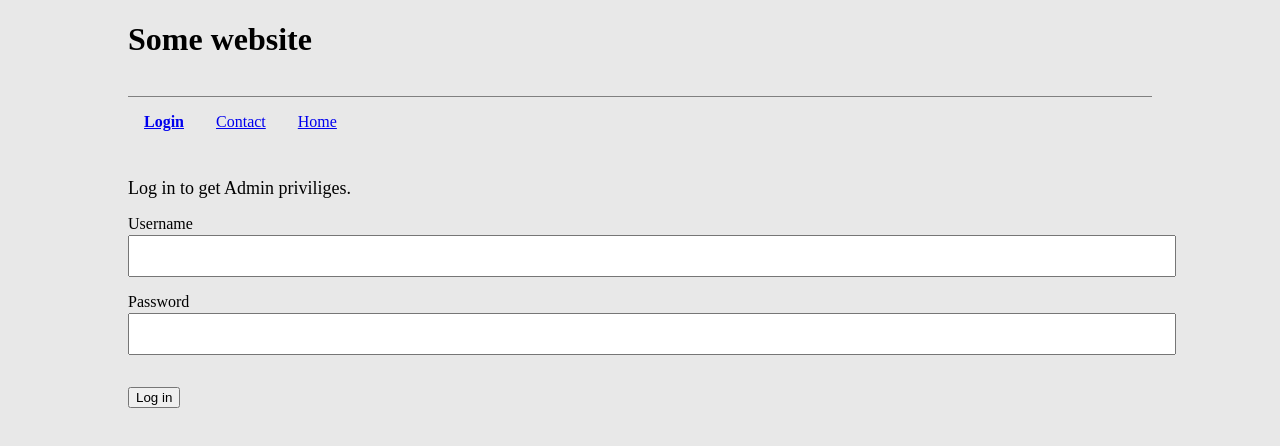
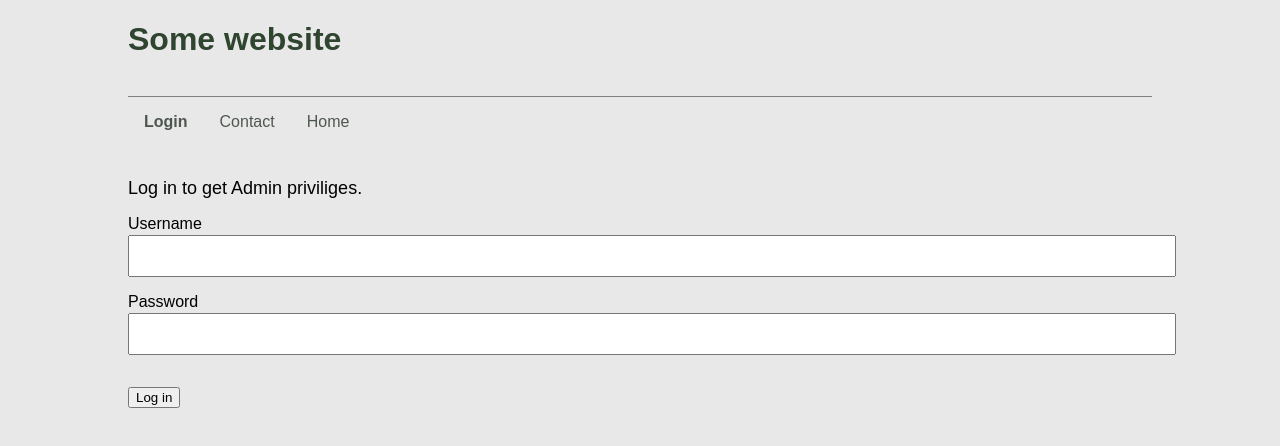
Before and after one commit to sulenchy/js-2-ca-example, a React (Create React App) app: page /login in a window 1280 px wide. Shown: the top 446 px of the page. Built offline with nearby package versions, Linux system fonts and the light colour scheme.

Commit message:
Add files via upload

```diff
--- a/src/App.css
+++ b/src/App.css
@@ -1,8 +1,13 @@
+*{
+  font-family: sans-serif;
+}
 .container {
  max-width: 80vw;
  margin: 0 auto;
 }
-
+.logo {
+  color: rgb(47, 69, 48);
+}
 .navigation {
   display: grid;
   grid-template-columns:  1fr;
@@ -19,6 +24,12 @@
   display: inline;
 }
 
+.navbar-li a {
+  cursor: pointer;
+  text-decoration: none;
+  color: rgb(78, 87, 79);
+}
+
 .navbar-li:hover {
   cursor: pointer;
   font-weight: bold;
@@ -26,6 +37,7 @@
 
 .active {
   font-weight: bold;
+  color: rgb(47, 69, 48);
 }
 
 .introduction {
--- a/src/App.js
+++ b/src/App.js
@@ -10,7 +10,6 @@ function App() {
         <LogoName />
         <Navbar />
       </div>
-
       <Router />
     </div>
   );
--- /dev/null
+++ b/src/components/GoBack.js
@@ -0,0 +1,7 @@
+const GoBack = () => {
+    return (
+        <button onclick={"history.back()"}>&larr;</button>
+    );
+  };
+
+  export default GoBack;
--- a/src/components/Introduction.js
+++ b/src/components/Introduction.js
@@ -1,8 +1,6 @@
 const Introduction = (props) => {
     return (
-
         <h2 className="introduction">{props.name}</h2>
-
     );
   };
 
--- a/src/components/constants/api.js
+++ b/src/components/constants/api.js
@@ -1,2 +1,2 @@
 export const apiProducts = "http://localhost:1337/api/products";
-export const authApi = "http://localhost:1337/api/v1/auth/login";
+export const authApi = "http://localhost:1337/api/auth/login";
--- a/src/components/inputForms/Login.js
+++ b/src/components/inputForms/Login.js
@@ -16,21 +16,23 @@ const LoginForm = () => {
           }),
         onSubmit: values => {
             const userAuth = async () => {
-              // how to write the token down so it is stored upon receiving it?
-              const token = data.accessToken;
+              // how to store token upon receiving it?
+              //const token = data.accessToken;
                 const settings = {
                     method: 'POST',
                     // getting values from the form input and storing them in body
                     body: JSON.stringify(values),
                     headers: {
-                        'Authorization': `Bearer ${token}`,
+                        'Authorization': `Bearer`,
                         'Content-Type': 'application/json',
+                        'Access-Control-Allow-Origin': '*',
+                        'Access-Control-Allow-Methods': 'GET,HEAD,OPTIONS,POST,PUT',
                     }};
                 try {
                     // api request
                   const response = await fetch(authApi, settings);
                   const data = await response.json();
-                  console.log(data.accessToken)
+                 console.log(data)
                     if(response) {
                         //redirect to admin page.
                         <NavLink to={"admin"} />
--- a/src/pages/contact/Contact.js
+++ b/src/pages/contact/Contact.js
@@ -1,6 +1,5 @@
 import ContactForm from "../../components/inputForms/ContactForm";
 import Introduction from "../../components/Introduction";
-
 
 const Contact = () => {
     return (
--- a/src/pages/detailPage/Product.js
+++ b/src/pages/detailPage/Product.js
@@ -2,6 +2,7 @@ import { useEffect, useState } from "react";
 import { apiProducts } from "../../components/constants/api";
 import { useParams } from "react-router";
 import Introduction from "../../components/Introduction";
+import GoBack from "../../components/GoBack";
 
 const Product = () => {
   useEffect(() => {
@@ -40,6 +41,7 @@ const Product = () => {
     // else return as normal
     return (
       <>
+        <GoBack />
         <Introduction name = {productDetails.attributes.title} />
         <p>
           <span className="break">Paper quality and size: </span>
--- a/src/pages/login/Login.js
+++ b/src/pages/login/Login.js
@@ -10,4 +10,4 @@ function Login() {
   </>
   )
 };
-export default Login
+export default Login;
```
Also changed, not shown: src/components/navigation/Navbar.js (line endings or trailing spaces).
